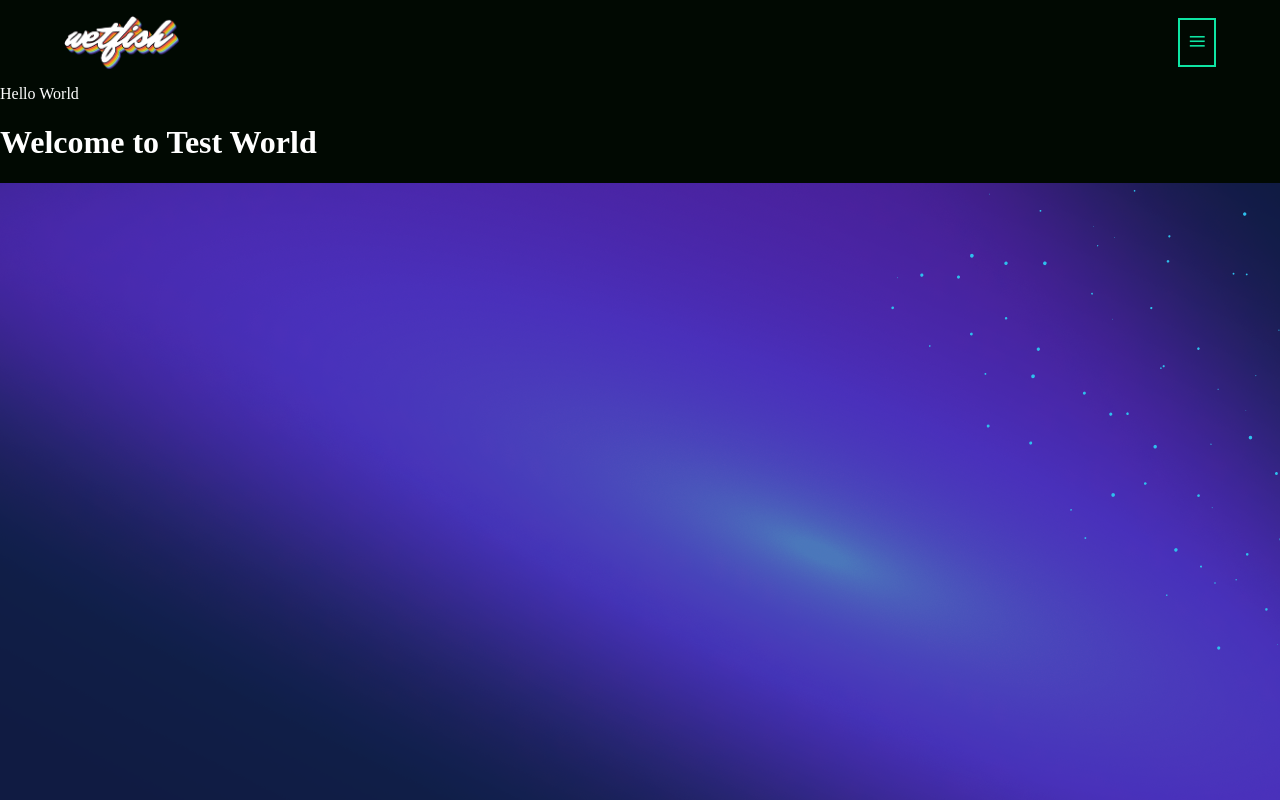
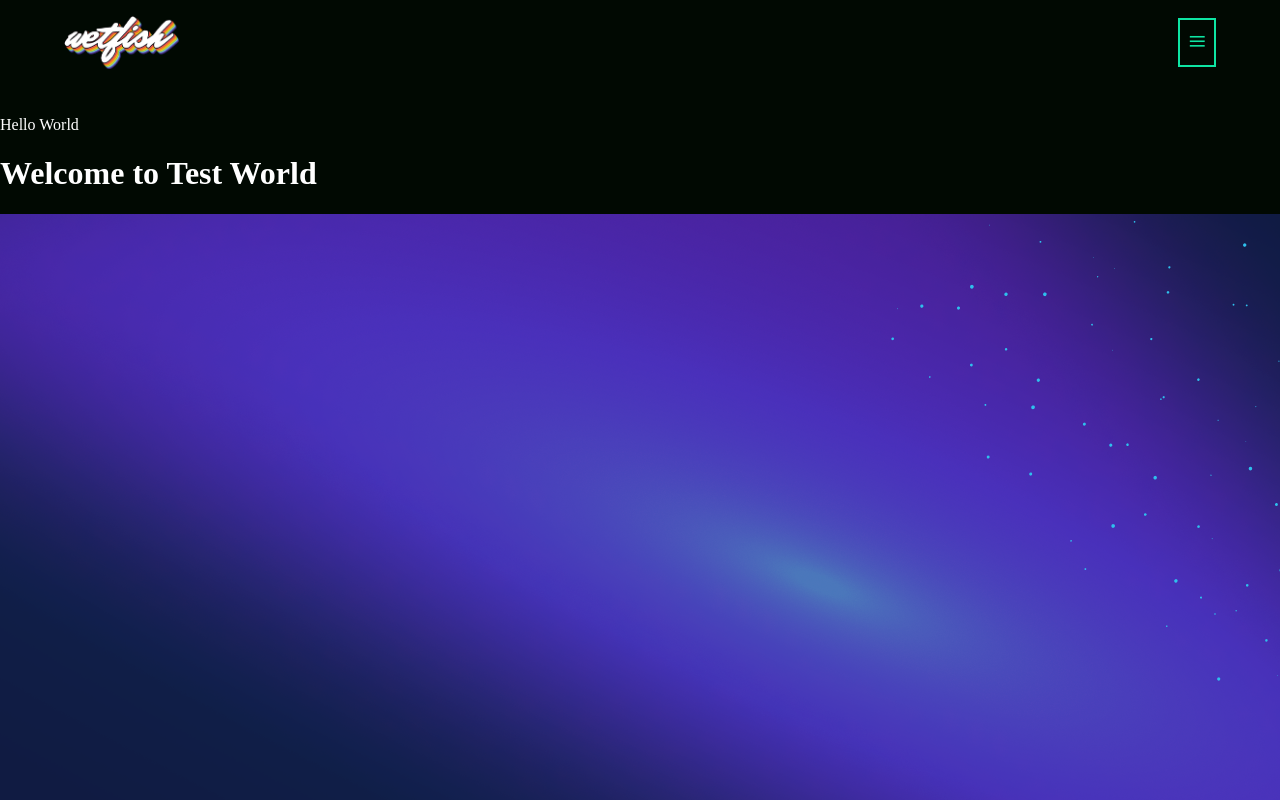
Before and after one commit to wetfish/wetfish.net, a SvelteKit app in the folder ui/: page / in a window 1280 px wide. Shown: the top 800 px of the page. Built offline with nearby package versions, Linux system fonts and the light colour scheme.

Commit message:
Use `position: fixed` for topnav bar

```diff
--- a/ui/src/lib/components/topnav.svelte
+++ b/ui/src/lib/components/topnav.svelte
@@ -4,6 +4,7 @@
 
 <style lang="scss">
     .top-nav {
+        position: fixed;
         display: flex;
         justify-content: space-between;
         align-items: center;
--- a/ui/src/routes/+layout.svelte
+++ b/ui/src/routes/+layout.svelte
@@ -2,5 +2,14 @@
     import TopNav from '$lib/components/topnav.svelte';
 </script>
 
+<style>
+    .page-content {
+        padding-top: 100px;
+    }
+</style>
+
 <TopNav />
-<slot />
+
+<div class="page-content">
+    <slot />
+</div>
```
Also changed, not shown: ui/src/lib/css/global.scss (line endings or trailing spaces).
